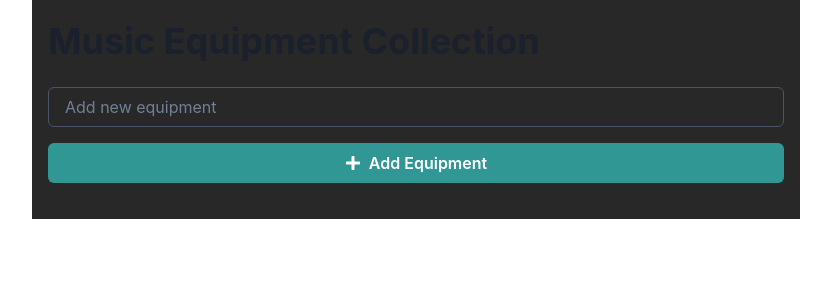
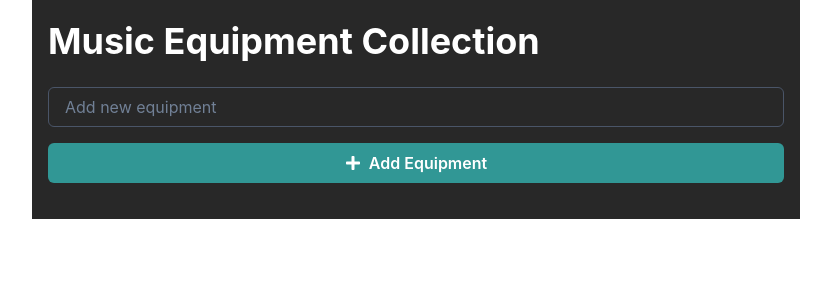
Before and after one commit to GPT-Engineer-App/music-equipment-collection, a React (Vite) app: page / in a window 1280 px wide. Shown: the top 300 px of the page, without its empty margins (224-1055 px from the left). Built offline with nearby package versions, Linux system fonts and the light colour scheme.

Commit message:
Updated the color of the header tag in the `Index.jsx` file to white to enhance readability against the dark background theme.
Prompt: what about the header tags?

```diff
--- a/src/pages/Index.jsx
+++ b/src/pages/Index.jsx
@@ -43,7 +43,9 @@ const Index = () => {
 
   return (
     <Container maxW="container.md" py={5} bg="brand.900">
-      <Heading mb={6}>Music Equipment Collection</Heading>
+      <Heading mb={6} color="white">
+        Music Equipment Collection
+      </Heading>
       <Stack spacing={4}>
         <Input placeholder="Add new equipment" value={newEquipment} onChange={(e) => setNewEquipment(e.target.value)} borderColor="gray.600" color="white" />
         <Button leftIcon={<FaPlus />} colorScheme="teal" variant="solid" onClick={handleAddEquipment}>
```
